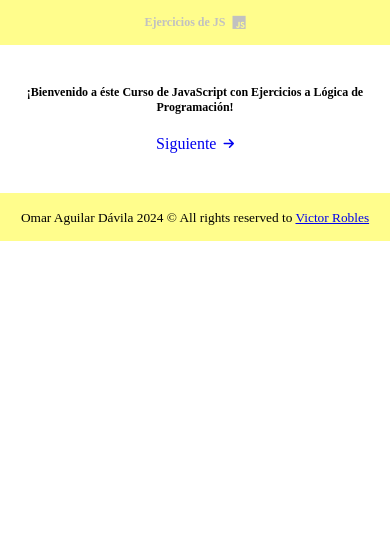
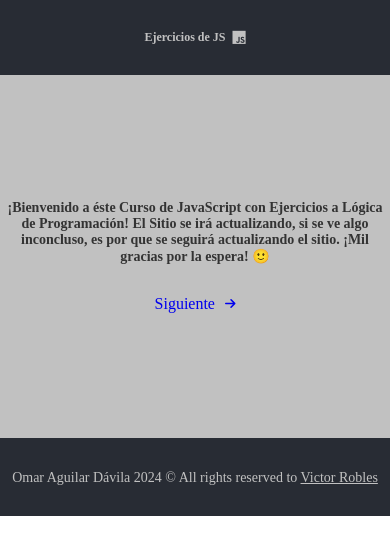
Before and after one commit to OmarAD99/EjerciciosJS_Practicar, a plain HTML site: page index.html in a window 390 px wide. Drawn offline with Linux system fonts and the light colour scheme.

Commit message:
My Second Commit, Firsts Pages

```diff
--- a/assets/Scripts/main.js
+++ b/assets/Scripts/main.js
@@ -1,9 +1,9 @@
 var Main_Welcome = document.getElementById("Exercises-Welcome");
 
 Main_Welcome.innerHTML += `
-    <h3>¡Bienvenido a éste Curso de JavaScript con Ejercicios a Lógica de Programación!</h3>
+    <h3>¡Bienvenido a éste Curso de JavaScript con Ejercicios a Lógica de Programación! El Sitio se irá actualizando, si se ve algo inconcluso, es por que se seguirá actualizando el sitio. ¡Mil gracias por la espera! 🙂</h3>
 `;
 
-console.log(`¡Bienvenido a éste Curso de JavaScript con Ejercicios a Lógica de Programación!`);
+console.log(`¡Bienvenido a éste Curso de JavaScript con Ejercicios a Lógica de Programación! El Sitio se irá actualizando, si se ve algo inconcluso, es por que se seguirá actualizando el sitio. ¡Mil gracias por la espera! 🙂`);
 
-alert("¡Bienvenido a éste Curso de JavaScript con Ejercicios a Lógica de Programación!");
+alert("¡Bienvenido a éste Curso de JavaScript con Ejercicios a Lógica de Programación! El Sitio se irá actualizando, si se ve algo inconcluso, es por que se seguirá actualizando el sitio. ¡Mil gracias por la espera! 🙂");
--- a/assets/Styles/Styles.css
+++ b/assets/Styles/Styles.css
@@ -1,8 +1,9 @@
 :root{
-    --Color-Background-Header: rgb(255, 253, 140);
-    --Color-Background-Main: #FFF;
-    --Color-Background-Footer: rgb(255, 253, 140);
+    --Color-Background-Header: #282c34;
+    --Color-Background-Footer: #282c34;
     --Color-Letters-FooterHeader: #c1c1c1;
+    --Color-Background-Main: #c1c1c1;
+    --Color-Letters-Main: #333;
 }
 
 *{
@@ -14,8 +15,8 @@
 
     .Header{
         text-align: center;
-        padding-top: 20px;
-        padding-bottom: 20px;
+        padding-top: 30px;
+        padding-bottom: 30px;
         background: var(--Color-Background-Header);
     }
 
@@ -39,31 +40,32 @@
 
     .Main{
         text-align: center;
-        padding-top: 80px;
-        padding-bottom: 80px;
+        padding-top: 125px;
+        padding-bottom: 125px;
     }
 
     .Main h3{
         text-align: center;
-        font-size: 17px;
+        font-size: 20px;
+        color: var(--Color-Letters-Main);
     }
 
     .Main a{
         display: flex;
         justify-content: center;
         align-items: center;
+        margin-top: 30px;
         text-decoration: none;
-        margin-top: 40px;
     }
 
     .Main a i{
-        margin-left: 7px;
+        margin-left: 10px;
     }
 
     .Footer{
         text-align: center;
-        padding-top: 20px;
-        padding-bottom: 20px;
+        padding-top: 30px;
+        padding-bottom: 30px;
         background: var(--Color-Background-Header);
     }
 
@@ -85,8 +87,8 @@
     .Header{
         text-align: center;
         background: var(--Color-Background-Header);
-        padding-top: 15px;
-        padding-bottom: 15px;
+        padding-top: 30px;
+        padding-bottom: 30px;
     }
 
     .Header .Logotipo{
@@ -114,25 +116,28 @@
         justify-content: center;
         align-items: center;
         flex-direction: column;
-        padding-top: 40px;
-        padding-bottom: 40px;
+        background: var(--Color-Background-Main);
+        padding-top: 125px;
+        padding-bottom: 125px;
     }
 
     .Main h3{
         text-align: center;
-        font-size: 12px;
+        font-size: 14px;
+        color: var(--Color-Letters-Main);
     }
 
     .Main a{
         display: flex;
+        justify-content: center;
         align-items: center;
         text-decoration: none;
-        margin-top: 20px;
+        margin-top: 30px;
     }
 
     .Main a i{
         font-size: 12px;
-        margin-left: 7px;
+        margin-left: 10px;
     }
 
     /* Footer */
@@ -140,8 +145,17 @@
     .Footer{
         text-align: center;
         background: var(--Color-Background-Footer);
-        padding-top: 15px;
-        padding-bottom: 15px;
+        padding-top: 30px;
+        padding-bottom: 30px;
+    }
+
+    .Footer .Footer__CopyRight{
+        font-size: 14px;
+        color: var(--Color-Letters-FooterHeader);
+    }
+
+    .Footer .Footer__CopyRight .Footer__CopyRight-Link{
+        color: var(--Color-Letters-FooterHeader);
     }
 
 }
```
